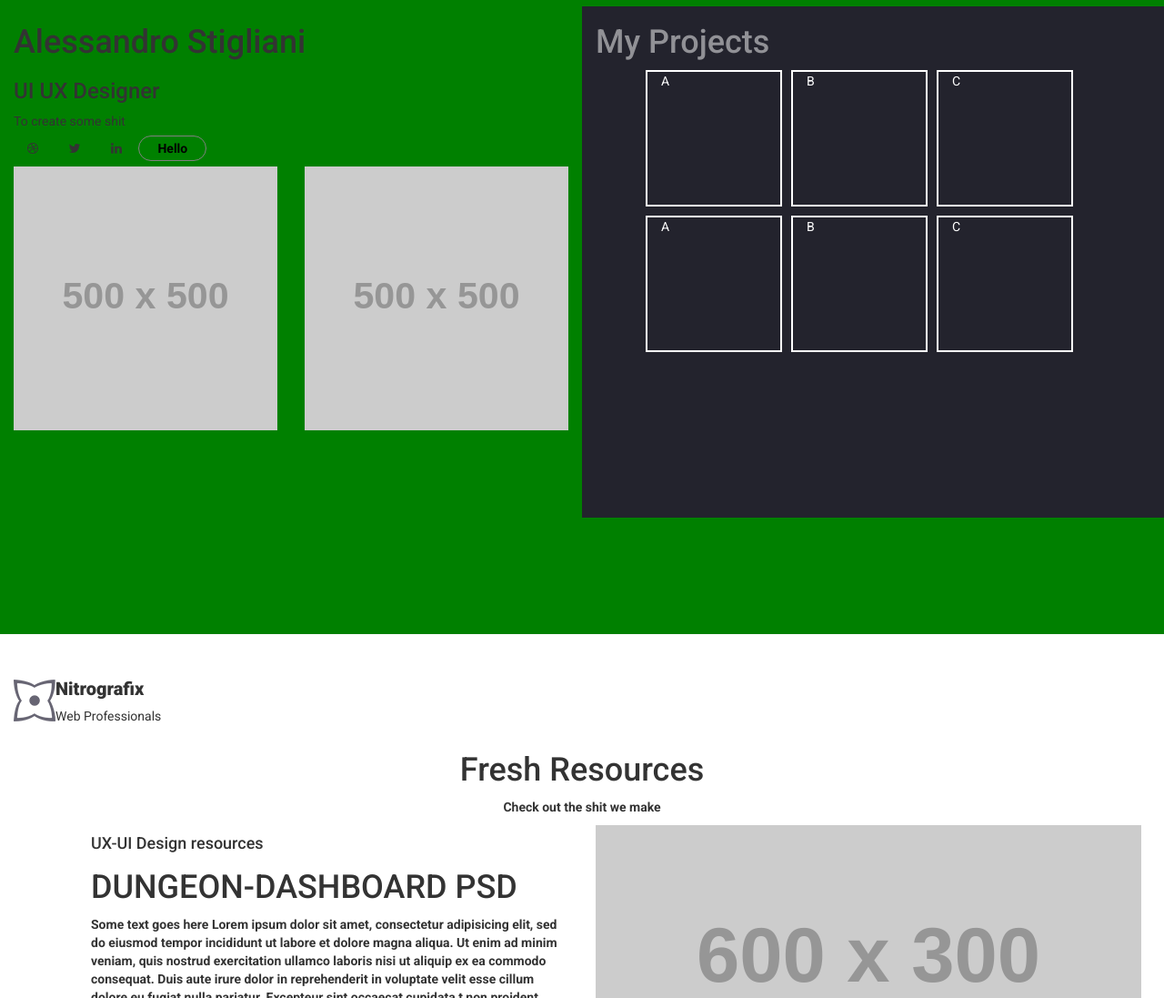
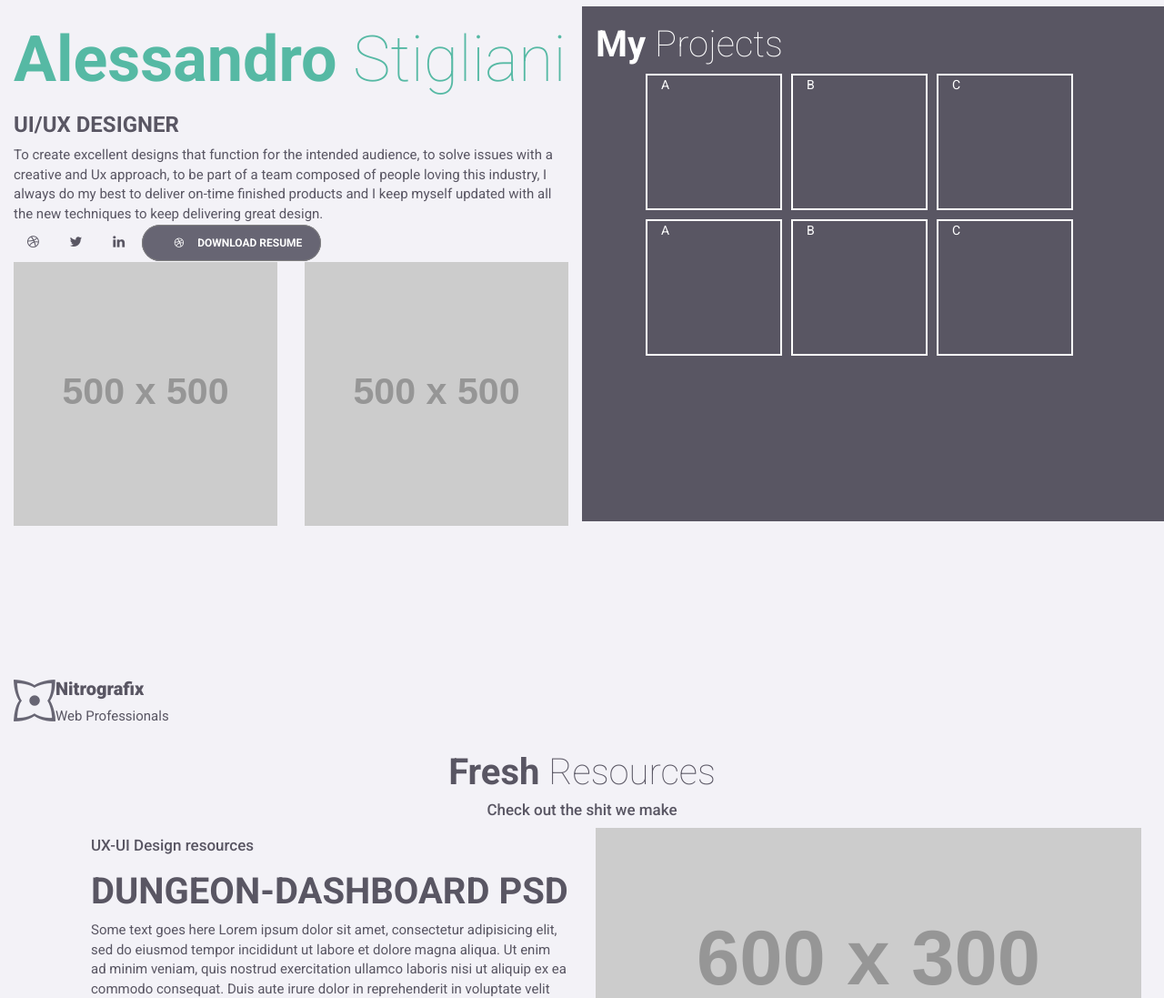
Before and after one commit to Nitrografix/nitrografix.github.io, a plain HTML site: page index.html in a window 1280 px wide. Shown: the part 1703-2800 px from the top of the page at 91% size. Drawn offline with nearby package versions, Linux system fonts and the light colour scheme; placeholder pictures from the web are drawn by us.

Commit message:
General style
what's up

```diff
--- a/css/main.css
+++ b/css/main.css
@@ -17,6 +17,60 @@ body {
   font-family: 'Roboto', sans-serif;
 }
 
+
+/* ==============================================
+              Fonts properties
+===============================================*/
+
+h1 {
+    font-weight: 700;
+    font-size: 70px;
+}
+
+h2 {
+    font-weight: 700;
+    font-size: 40px;
+    color: #595663;
+}
+
+h3 {
+    font-weight: 700;
+    font-size: 24px;
+    color:#595663;
+}
+
+h4 {
+    font-weight: 500;
+    font-size: 17px;
+    color: #595663;
+}
+
+p {
+    font-weight: 400;
+    font-size: 15px;
+    color: #595663;
+}
+
+.skinny-txt {
+    font-weight: 100;
+}
+
+.white-txt {
+    color: #fff;
+}
+
+.green-txt {
+    color: #56b9a4;
+}
+
+.subtle-grey-txt {
+    color: #8f8b99;
+}
+
+/* ==============================================
+              Sections properties
+===============================================*/
+
 .container-fluid {
   padding-left: 0 !important;
   padding-right: 0 !important;
@@ -31,19 +85,19 @@ section {
 }
 
 .n-section-1 {
-  background-color: yellow
+  background-color: #f3f2f7;
 }
 
 .n-section-2 {
-  background-color: red;
+  background-color: #f3f2f7;
 }
 
 .n-section-3 {
-  background-color: green;
+  background-color: #f3f2f7;
 }
 
 .n-section-4 {
-  background-color: white;
+  background-color: #f3f2f7;
 }
 
 .n-section-5 {
@@ -85,25 +139,32 @@ section {
   padding: 0 15px;
 }
 
+/* ==============================================
+              Buttons properties
+===============================================*/
+
 .n-button-download, .n-button-download:hover {
   border: 1px grey solid;
   background-color: transparent;
-  padding: 5px 20px;
+  padding: 12px 20px;
   border-radius: 20px;
   text-decoration: none;
-  font-weight:bold;
-  color: black;
+  font-weight: 700;
+  font-size: 12px;
+  color: #676573;
 }
 
 .n-button-download-grey {
-  background: black;
+  background: #676573;
   color: white;
 }
-.n-crew-lighttext {
-  color: rgba(255, 255, 255, 0.5);
+
+.button-padding {
+  padding-right: 7px;
 }
+
 .n-crew-projects {
-  background-color: rgb(35, 35, 45);
+  background-color: #595663;
 }
 .n-crew-box {
   height: 150px;
--- a/index.html
+++ b/index.html
@@ -45,7 +45,7 @@
           </div>
           <div class="row">
             <div class="col-lg-12">
-              <h1>Nitrografix Crew</h1>
+              <h2>Nitrografix <span class="skinny-txt">Crew</span></h2>
               <h4>Meet our members</h4>
             </div>
           </div>
@@ -85,13 +85,15 @@
             </div>
           <div class="row">
             <div class="col-xs-12 col-lg-6 n-persona">
-              <h1>Alessandro Stigliani</h1>
-              <h3> UI UX Designer</h3>
-              <p>To create some shit</p>
+              <h1 class="green-txt">Alessandro <span class="skinny-txt">Stigliani</span></h1>
+              <h3> UI/UX DESIGNER</h3>
+              <p>To create excellent designs that function for the intended audience, to solve issues with a creative and Ux approach,  to be part of a team composed of people loving this industry, I always do my best to deliver on-time finished products and I keep myself updated with all the new techniques to keep delivering great design.</p>
               <p class="n-social"><i class="fa fa-dribbble"></i>
                 <i class="fa fa-twitter"></i>
                 <i class="fa fa-linkedin"></i>
-                <a href="#" class="n-button-download">Hello</a></p>
+                <a href="#" class="n-button-download n-button-download-grey">
+                <i class="fa fa-dribbble button-padding"></i>DOWNLOAD RESUME</a>
+              </p>
               <div class="row">
                 <div class="col-xs-6 col-lg-6">
                   <img class="img-responsive" src="http://placehold.it/500x500"/>
@@ -102,7 +104,7 @@
               </div>
             </div>
             <div class="col-xs-12 col-lg-6 n-crew-projects">
-              <h1 class="n-crew-lighttext">My Projects</h1>
+              <h2 class="white-txt">My <span class="skinny-txt">Projects</span></h2>
               <div class="row" id="n-margin">
                 <div class="col-xs-1 col-lg-4 n-crew-box">A</div>
                 <div class="col-xs-1 col-lg-4 n-crew-box">B</div>
@@ -129,12 +131,12 @@
           </div>
           <div class="row">
             <div class="col-xs-12 col-lg-12 text-center">
-              <h1>Fresh Resources</h1>
-              <p><strong>Check out the shit we make<strong></p>
+                <h2>Fresh <span class="skinny-txt">Resources</span></h2>
+              <h4>Check out the shit we make<strong></h4>
             </div>
             <div class="col-xs-12 col-lg-6 n-resources-text">
               <h4>UX-UI Design resources</h4>
-              <h1>DUNGEON-DASHBOARD PSD</h1>
+              <h2>DUNGEON-DASHBOARD PSD</h2>
               <p>Some text goes here Lorem ipsum dolor sit amet,
                 consectetur adipisicing elit, sed do eiusmod
                 tempor incididunt ut labore et dolore magna aliqua.
@@ -148,9 +150,9 @@
               </p>
               <p>
                 <a href="#" class="n-button-download n-button-download-grey">
-                <i class="fa fa-dribbble"></i> Download Resource</a>
+                <i class="fa fa-dribbble button-padding"></i> DOWNLOAD RESSOURCE</a>
                 <a href="#" class="n-button-download n-button-download-grey">
-                <i class="fa fa-dribbble"></i> Share Tamere</a>
+                <i class="fa fa-dribbble button-padding"></i> SHARE SOME LOVE</a>
               </p>
             </div>
             <div class="col-xs-12 col-lg-6">
@@ -172,8 +174,8 @@
         <section class="n-background n-section-5">
           <div class="row">
             <div class="col-lg-12 text-center">
-              <h1>Contact The team</h1>
-              <p>Want to in touch with our team?</p>
+                <h2 class="white-txt">Contact <span class="skinny-txt">The team</span></h2>
+              <h4 class="subtle-grey-txt">Want to in touch with our team?</h4>
               <div class="n-contact-form">
                 Dear Nitrografix, I am
                 <span contenteditable="true" class="n-contact-form-editable"> Name</span>
```
Also changed, not shown: 2 other files.
